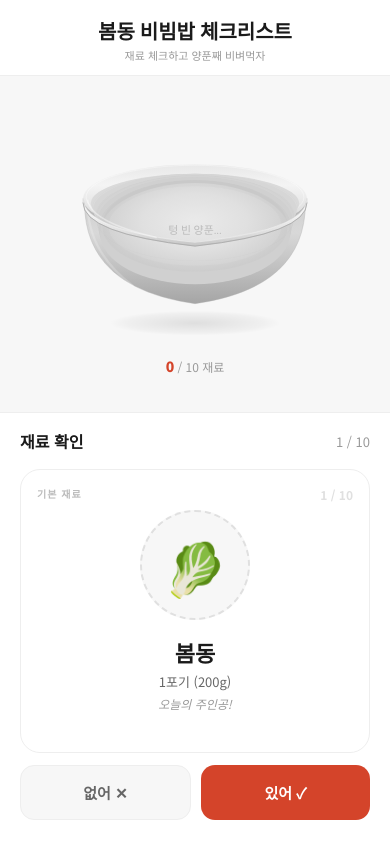
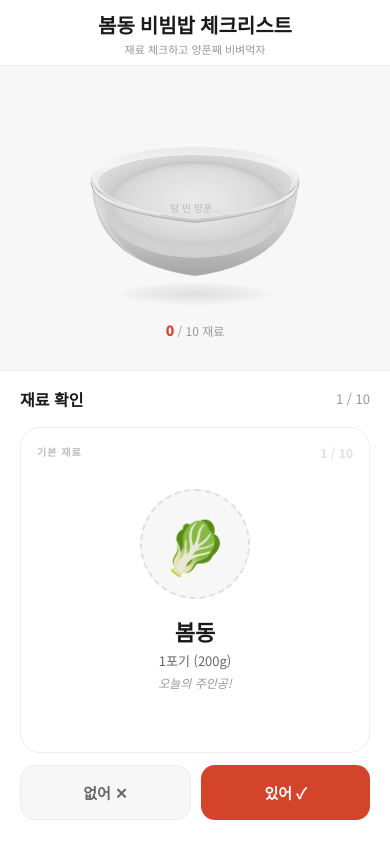
Before and after one commit to hsyj20170401-dotcom/bomdong-bibimbap, a Next.js app: page / in a window 390 px wide. Both pictures are taken after a click on the button "재료 체크 시작하기". Built offline with nearby package versions, Linux system fonts and the light colour scheme; a web font is replaced by a local one.

Commit message:
모바일 반응형 레이아웃 수정 - 재료카드 잘림 방지

```diff
--- a/app/globals.css
+++ b/app/globals.css
@@ -396,3 +396,80 @@ body {
 .bowl-svg-wrapper {
   max-width: 280px;
 }
+
+/* ===== 모바일 절대 안 잘리게 ===== */
+/* 양푼 섹션이 줄어들 수 있게 flex-shrink 허용 */
+.bowl-section {
+  flex-shrink: 1;
+  overflow: hidden;
+}
+
+/* 양푼 크기를 화면 높이 비율로 조절 */
+.bowl-svg-wrapper {
+  max-width: min(280px, 38vh);
+}
+
+/* 카드 영역 최소 높이 보장 */
+.card-section {
+  min-height: 280px;
+  flex-shrink: 0;
+}
+
+/* 히어로 영역 컴팩트하게 */
+.hero {
+  flex-shrink: 0;
+}
+
+/* 아이폰 SE, 갤럭시 등 작은 화면 */
+@media (max-height: 700px) {
+  .hero {
+    padding: 8px 20px 6px;
+  }
+  .hero h1 {
+    font-size: 16px;
+  }
+  .hero-sub {
+    font-size: 10px;
+  }
+  .bowl-section {
+    padding: 2px 16px 6px;
+  }
+  .bowl-svg-wrapper {
+    max-width: min(220px, 30vh);
+  }
+  .bowl-progress {
+    margin-top: 2px;
+    font-size: 11px;
+  }
+  .bowl-status {
+    font-size: 12px;
+    min-height: 16px;
+    margin-top: 2px;
+  }
+  .card-header {
+    padding: 10px 20px 4px;
+  }
+  .card-buttons {
+    padding: 8px 20px 16px;
+  }
+}
+
+/* 중간 화면 (아이폰 13, 14 등) */
+@media (max-height: 850px) and (min-height: 701px) {
+  .hero {
+    padding: 10px 20px 8px;
+  }
+  .bowl-section {
+    padding: 4px 20px 8px;
+  }
+  .bowl-svg-wrapper {
+    max-width: min(260px, 34vh);
+  }
+  .bowl-progress {
+    margin-top: 4px;
+  }
+  .bowl-status {
+    font-size: 14px;
+    min-height: 18px;
+  }
+}
```
